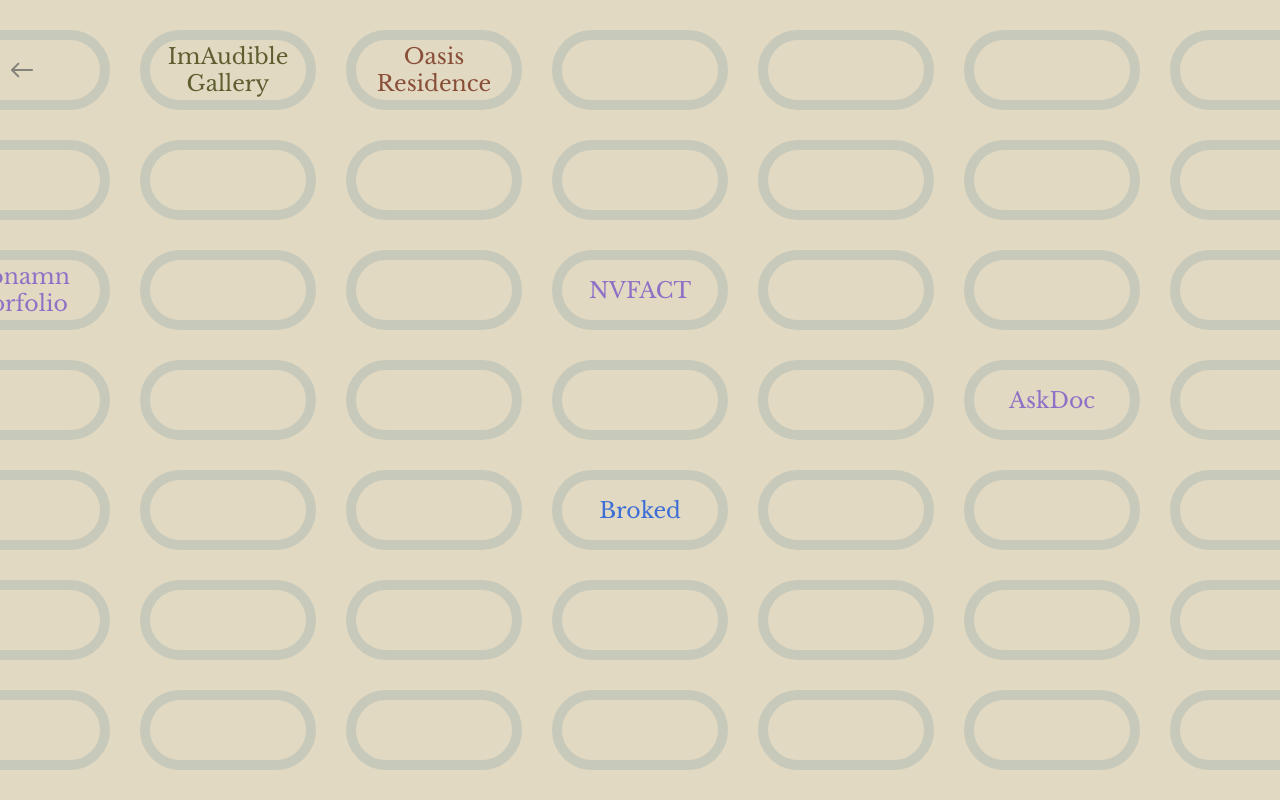
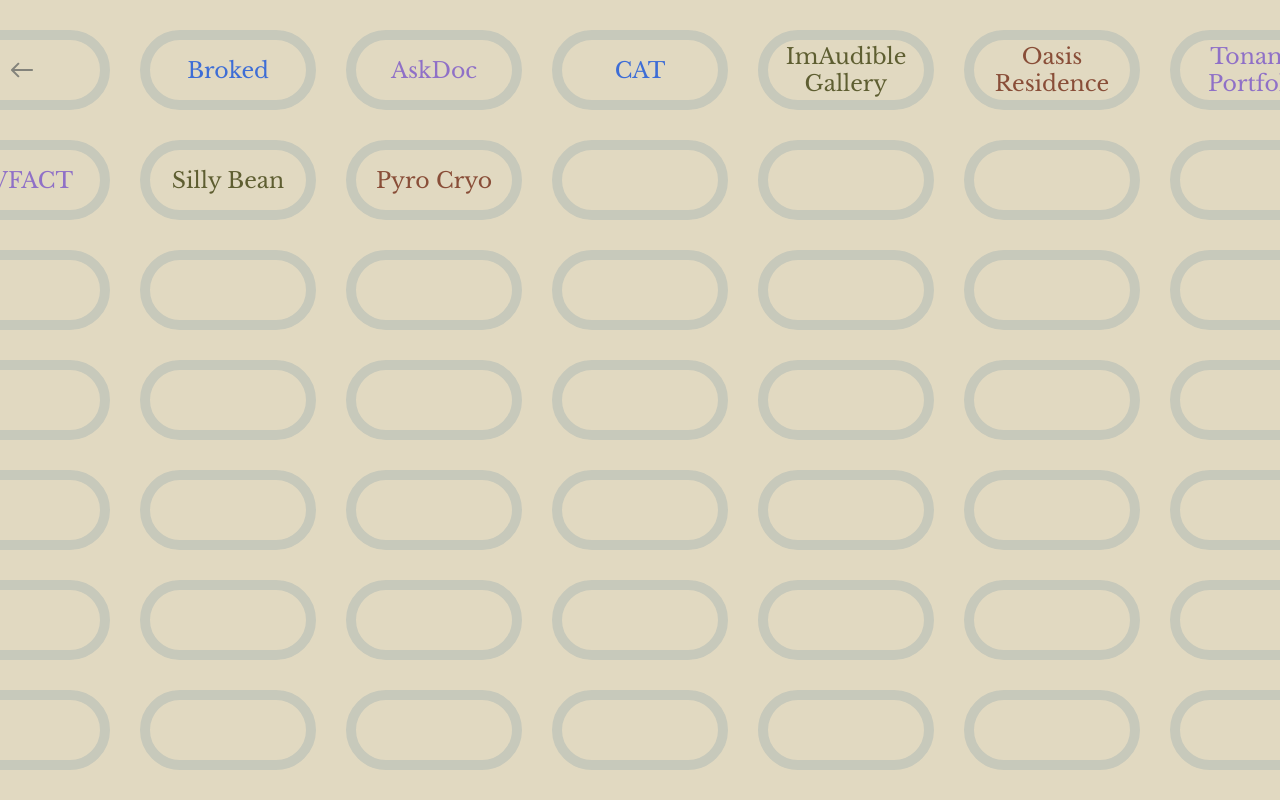
Before and after one commit to phantomcorn/site, a Next.js app: page /portfolio in a window 1280 px wide. Built offline with nearby package versions, Linux system fonts and the light colour scheme.

Commit message:
claude refact: order projects by keys order

```diff
--- a/src/app/portfolio/page.js
+++ b/src/app/portfolio/page.js
@@ -7,6 +7,9 @@ import gsap from "gsap"
 
 import projects from "@/components/PortfolioProject/Projects"
 import { useTransitionContext } from "@/components/TransitionWrapper/TransitionWrapper";
+
+const GRID_CELLS = 7 * 7 /* columns x rows of .grid in page.module.scss */
+const projectKeys = Object.keys(projects)
 
 export default function Portfolio() {
 
@@ -60,36 +63,16 @@ export default function Portfolio() {
 
             <div ref={gridRef} className={`${styles.grid} unselect`} >
                 <Button back onClick={onBackClick}/>
-                <Button variant="color1" onClick={(e) => showProject(e, "imaudible")} onMouseEnter={() => preload("imaudible")}> ImAudible Gallery </Button>
-                <Button variant="color4" onClick={(e) => showProject(e, "oasis-residence")} onMouseEnter={() => preload("oasis-residence")}> Oasis Residence </Button>
-                {[...Array(11)].map((_, index) => (
-                    <div className={styles.fake}>
-                        <Button key={index}/>
-                    </div>
-
+                {/* Projects sit one after another, in the order they are declared in Projects.js */}
+                {projectKeys.map((key) => (
+                    <Button key={key} variant={projects[key].variant} onClick={(e) => showProject(e, key)} onMouseEnter={() => preload(key)}>
+                        {projects[key].title}
+                    </Button>
                 ))}
-                <Button variant="color3" onClick={(e) => showProject(e, "tonamn-portfolio")} onMouseEnter={() => preload("tonamn-portfolio")}> Tonamn Porfolio </Button>
-                {[...Array(2)].map((_, index) => (
-                    <div className={styles.fake}>
-                        <Button key={index}/>
-                    </div>
-                ))}
-                <Button variant="color3" onClick={(e) => showProject(e, "nvfact_dg")} onMouseEnter={() => preload("nvfact_dg")}> NVFACT </Button>
-                {[...Array(8)].map((_, index) => (
-                    <div className={styles.fake}>
-                        <Button key={index}/>
-                    </div>
-                ))}
-                <Button variant="color3" onClick={(e) => showProject(e, "askdoc")} onMouseEnter={() => preload("askdoc")}> AskDoc </Button>
-                {[...Array(4)].map((_, index) => (
-                    <div className={styles.fake}>
-                        <Button key={index}/>
-                    </div>
-                ))}
-                <Button variant="color2" onClick={(e) => showProject(e, "broked")}> Broked </Button>
-                {[...Array(17)].map((_, index) => (
-                    <div className={styles.fake}>
-                        <Button key={index}/>
+                {/* Empty pills fill the rest of the grid */}
+                {[...Array(Math.max(0, GRID_CELLS - 1 - projectKeys.length))].map((_, index) => (
+                    <div key={`fake${index}`} className={styles.fake}>
+                        <Button/>
                     </div>
                 ))}
             </div>
--- a/src/components/PortfolioProject/PortfolioProject.js
+++ b/src/components/PortfolioProject/PortfolioProject.js
@@ -47,18 +47,18 @@ export default function PortfolioPage({pageActive, setPageActive, ref}) {
             </div>
             {/* {pageActive.type === "web" && <Slideshow src={pageActive}></Slideshow>} */}
             {pageActive.type === "web" &&
-                pageActive.media.map((src, idx) => (
+                pageActive.media?.map((src, idx) => (
                     <img src={src} className={styles.imgLandscape}></img>
                 ))
             }
 
             {pageActive.type === "design_guideline" &&
-                pageActive.media.map((src, idx) => (
+                pageActive.media?.map((src, idx) => (
                     <img src={src} className={styles.imgPortrait}></img>
                 ))
             }
             {pageActive.type === "fyp" &&
-                pageActive.media.map((src, idx) => {
+                pageActive.media?.map((src, idx) => {
 
                     let firstIndex = idx === 0
                     if (firstIndex) {
--- a/src/components/PortfolioProject/Projects.js
+++ b/src/components/PortfolioProject/Projects.js
@@ -1,6 +1,70 @@
 
+/* The portfolio grid lists projects in the order they appear here */
 const projects = {
+    "broked": {
+        title: "Broked",
+        variant: "color2", /* Button colour on the portfolio grid */
+        type: "demo",
+        media: ["https://youtube.com/embed/HwFZy7ydrKM?feature=share"],
+        alt: "Broked demo",
+        site: null,
+        copy: "This app was created in order to track budgets. The creator had a curiousity whether his money actually disappeared into thin air so he created this app in order to test out the following theorem."
+    },
+    "askdoc" : {
+        title: "AskDoc",
+        variant: "color3", /* Button colour on the portfolio grid */
+        type: "web",
+        media: ["https://res.cloudinary.com/dmg2dllnz/image/upload/v1744002644/askdoc_0_ri6t1w.avif",
+                "https://res.cloudinary.com/dmg2dllnz/image/upload/v1744002644/askdoc_1_ujpas9.avif",
+                "https://res.cloudinary.com/dmg2dllnz/image/upload/v1744002644/askdoc_2_zrxdym.avif",
+                "https://res.cloudinary.com/dmg2dllnz/image/upload/v1744002644/askdoc_3_quh6ym.avif",
+                "https://res.cloudinary.com/dmg2dllnz/image/upload/v1744002645/askdoc_4_eexr6a.avif",
+                "https://res.cloudinary.com/dmg2dllnz/image/upload/v1744002645/askdoc_5_cnigbb.avif"],
+        src: "https://github.com/phantomcorn/AskDoc",
+        alt: "AskDoc media",
+        copy: `Problem: A non-computing
+            student may seek urgent help where the question requires further elaboration or difficult
+            to explain on Imperial forum (EdStem) or even ones that require practical examples in order to
+            get the gist of the problem.
+            \n
+            Solution: MERN stack web app to assist non-computing students with
+            computing-related assignments. Assisting is done via matching system followed by an in-person meetup.`
+    },
+
+    "cat": {
+        title: "CAT",
+        variant: "color2", /* Button colour on the portfolio grid */
+        type: "web",
+        media: [
+            "https://res.cloudinary.com/dmg2dllnz/image/upload/v1794806358/cat_0_zzqc0f.avif",
+            "https://res.cloudinary.com/dmg2dllnz/image/upload/v1794806358/cat_1_v3ldcu.avif",
+            "https://res.cloudinary.com/dmg2dllnz/image/upload/v1794806358/cat_3_kyc2nd.avif",
+            "https://res.cloudinary.com/dmg2dllnz/image/upload/v1794806358/cat_4_cso0n3.avif",
+            "https://res.cloudinary.com/dmg2dllnz/image/upload/v1794806360/cat_5_hvfkwm.avif",
+            "https://res.cloudinary.com/dmg2dllnz/image/upload/v1794806359/cat_6_grbyff.avif"
+        ],
+        alt: "Cyber Attack Toolchain media",
+        copy: "Top teams to score above 80% in the project."
+    },
+    "imaudible": {
+        title: "ImAudible Gallery",
+        variant: "color1", /* Button colour on the portfolio grid */
+        type: "fyp",
+        media: ["https://res.cloudinary.com/dmg2dllnz/image/upload/v1765703694/imaudible_fygqls.avif",
+                "https://res.cloudinary.com/dmg2dllnz/image/upload/v1744003058/ia_0_yjhf2w.avif",
+                "https://res.cloudinary.com/dmg2dllnz/image/upload/v1744003058/ia_1_kmj0nm.avif",
+                "https://res.cloudinary.com/dmg2dllnz/image/upload/v1744003058/ia_2_cui2ju.avif",
+                "https://res.cloudinary.com/dmg2dllnz/image/upload/v1744003058/ia_3_wwcjpz.avif",
+        ],
+        width: 3840,
+        height: 2240,
+        site: "https://imaudible.netlify.app/",
+        alt: "ImAudible media",
+        copy: "ImAudible (Image Audible) gallery is an online 3d gallery which users can navigate, view and listen to generative audio generated from images. This is a UI as part of my final year project. All images are not made by me. You can also read more about the project within the gallery introduction."
+    },
     "oasis-residence": {
+        title: "Oasis Residence",
+        variant: "color4", /* Button colour on the portfolio grid */
         type: "web",
         media: ["https://res.cloudinary.com/dmg2dllnz/image/upload/v1744003525/or_1_pobzem.avif",
                 "https://res.cloudinary.com/dmg2dllnz/image/upload/v1744003525/or_2_rbgpxc.avif",
@@ -13,6 +77,8 @@ const projects = {
         copy: '"It ain\'t much but it\'s honest work." \n A web development based on a friend\'s figma Hi-Fi.'
     },
     "tonamn-portfolio": {
+        title: "Tonamn Portfolio",
+        variant: "color3", /* Button colour on the portfolio grid */
         type: "web",
         media: ["https://res.cloudinary.com/dmg2dllnz/image/upload/v1744003330/tp_1_kvqwr8.avif",
                 "https://res.cloudinary.com/dmg2dllnz/image/upload/v1744003330/tp_2_bqn134.avif",
@@ -30,46 +96,9 @@ const projects = {
             height: 882
         }
     },
-    "broked": {
-        type: "demo",
-        media: ["https://youtube.com/embed/HwFZy7ydrKM?feature=share"],
-        alt: "Broked demo",
-        site: null,
-        copy: "This app was created in order to track budgets. The creator had a curiousity whether his money actually disappeared into thin air so he created this app in order to test out the following theorem."
-    },
-    "imaudible": {
-        type: "fyp",
-        media: ["https://res.cloudinary.com/dmg2dllnz/image/upload/v1765703694/imaudible_fygqls.avif",
-                "https://res.cloudinary.com/dmg2dllnz/image/upload/v1744003058/ia_0_yjhf2w.avif",
-                "https://res.cloudinary.com/dmg2dllnz/image/upload/v1744003058/ia_1_kmj0nm.avif",
-                "https://res.cloudinary.com/dmg2dllnz/image/upload/v1744003058/ia_2_cui2ju.avif",
-                "https://res.cloudinary.com/dmg2dllnz/image/upload/v1744003058/ia_3_wwcjpz.avif",
-        ],
-        width: 3840,
-        height: 2240,
-        site: "https://imaudible.netlify.app/",
-        alt: "ImAudible media",
-        copy: "ImAudible (Image Audible) gallery is an online 3d gallery which users can navigate, view and listen to generative audio generated from images. This is a UI as part of my final year project. All images are not made by me. You can also read more about the project within the gallery introduction."
-    },
-    "askdoc" : {
-        type: "web",
-        media: ["https://res.cloudinary.com/dmg2dllnz/image/upload/v1744002644/askdoc_0_ri6t1w.avif",
-                "https://res.cloudinary.com/dmg2dllnz/image/upload/v1744002644/askdoc_1_ujpas9.avif",
-                "https://res.cloudinary.com/dmg2dllnz/image/upload/v1744002644/askdoc_2_zrxdym.avif",
-                "https://res.cloudinary.com/dmg2dllnz/image/upload/v1744002644/askdoc_3_quh6ym.avif",
-                "https://res.cloudinary.com/dmg2dllnz/image/upload/v1744002645/askdoc_4_eexr6a.avif",
-                "https://res.cloudinary.com/dmg2dllnz/image/upload/v1744002645/askdoc_5_cnigbb.avif"],
-        src: "https://github.com/phantomcorn/AskDoc",
-        alt: "AskDoc media",
-        copy: `Problem: A non-computing
-            student may seek urgent help where the question requires further elaboration or difficult
-            to explain on Imperial forum (EdStem) or even ones that require practical examples in order to
-            get the gist of the problem.
-            \n
-            Solution: MERN stack web app to assist non-computing students with
-            computing-related assignments. Assisting is done via matching system followed by an in-person meetup.`
-    },
     "nvfact_dg" : {
+        title: "NVFACT",
+        variant: "color3", /* Button colour on the portfolio grid */
         type: "design_guideline",
         media: ["https://res.cloudinary.com/dmg2dllnz/image/upload/v1765769868/nvfact_dg_1_w7c1vj.png",
             "https://res.cloudinary.com/dmg2dllnz/image/upload/v1765769868/nvfact_dg_2_leiidf.png",
@@ -85,8 +114,28 @@ const projects = {
         ],
         alt: "NVFACT design guideline media",
         copy: `NVFACT is a joint venture attempt at localising smart factory solution in Thailand with Moornmo, a leading smart factory company from Korea. The guideline takes inspiration from Apple's minimal and creative aesthetic. The use of color is taken based off of Moornmo's current logo adjusted in shades. Logo designed by @tonnamvasikanond.`
+    },
+    "silly_bean": {
+        title: "Silly Bean",
+        variant: "color1", /* Button colour on the portfolio grid */
+        type: "web",
+        src: "https://sillybean.netlify.app/",
+        media: [
+            "https://res.cloudinary.com/dmg2dllnz/image/upload/v1794807072/bean_0_qguwnc.avif",
+            "https://res.cloudinary.com/dmg2dllnz/image/upload/v1794807072/bean_1_ajgczb.avif",
+            "https://res.cloudinary.com/dmg2dllnz/image/upload/v1794807073/bean_2_tfjuwu.avif",
+            "https://res.cloudinary.com/dmg2dllnz/image/upload/v1794807073/bean_3_h22qpj.avif"
+        ],
+        alt: "Silly Bean media",
+        copy: "ERC-20 Token (BEAN) with staking pool and prediction market using oracle feed. Note: Education purpose"
+    },
+    "pyro_cryo": {
+        title: "Pyro Cryo",
+        variant: "color4", /* Button colour on the portfolio grid */
+        type: "web",
 
-    },
+        copy: "Stripe-style payment gateway written in Java Spring Boot. Easily integrate your server to ours through RESTful APIs. Includes blockchain watcher, confirms payment and handles chain reorganization."
+    }
 }
 
 export default projects
```
